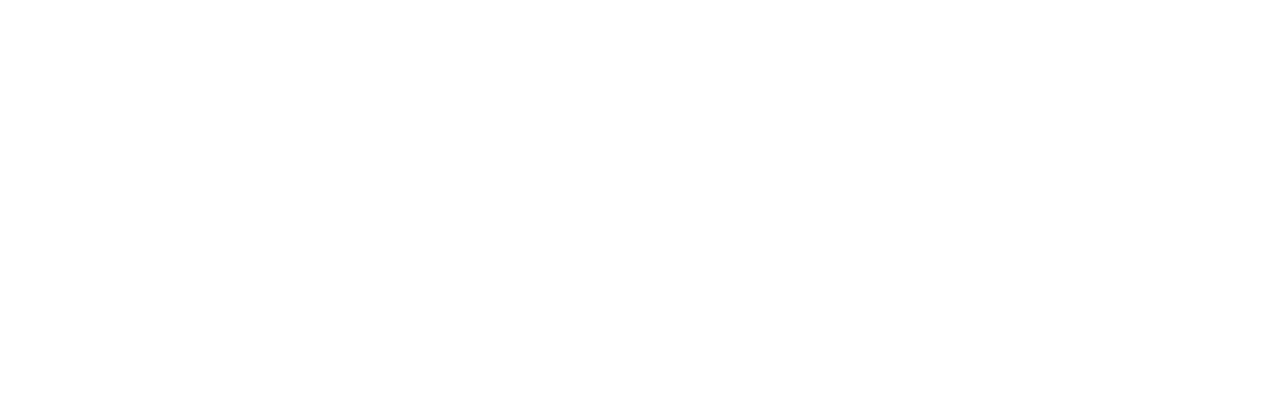
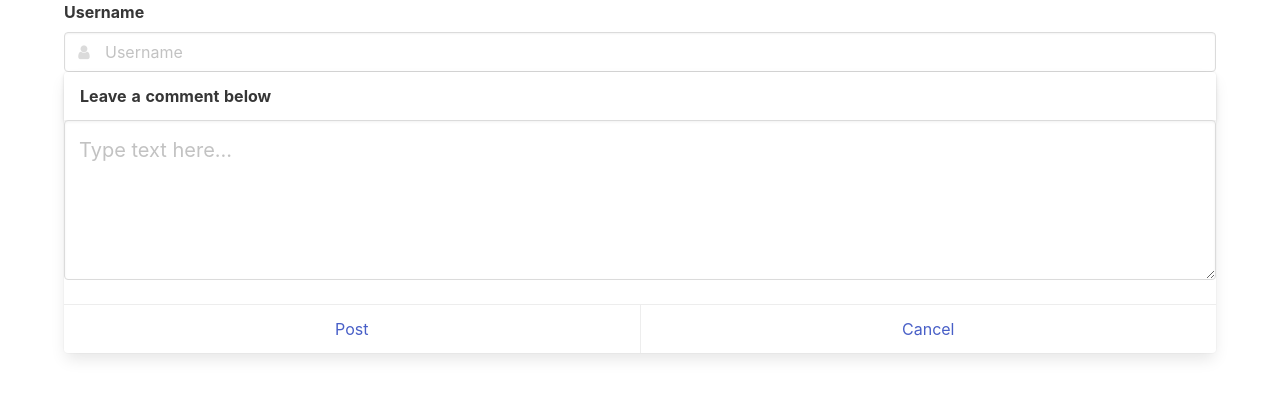
Before and after one commit to cesinice/sample-comment-app, a Nuxt app: page / in a window 1280 px wide. Shown: the top 398 px of the page. Built offline with nearby package versions, Linux system fonts and the light colour scheme.

Commit message:
Merge remote-tracking branch 'origin/feature/Post-comment' into feature/Post-comment
# Conflicts:
#	components/CommentPost.vue

```diff
--- a/pages/index.vue
+++ b/pages/index.vue
@@ -1,9 +1,19 @@
 <template>
-
+  <section class="container">
+    <div>
+      <post-comment></post-comment>
+    </div>
+  </section>
 </template>
 
 <script>
+  import PostComment from '~/components/CommentPost.vue'
 
+  export default {
+    components: {
+      PostComment
+    }
+  }
 </script>
 
 <style>
```
